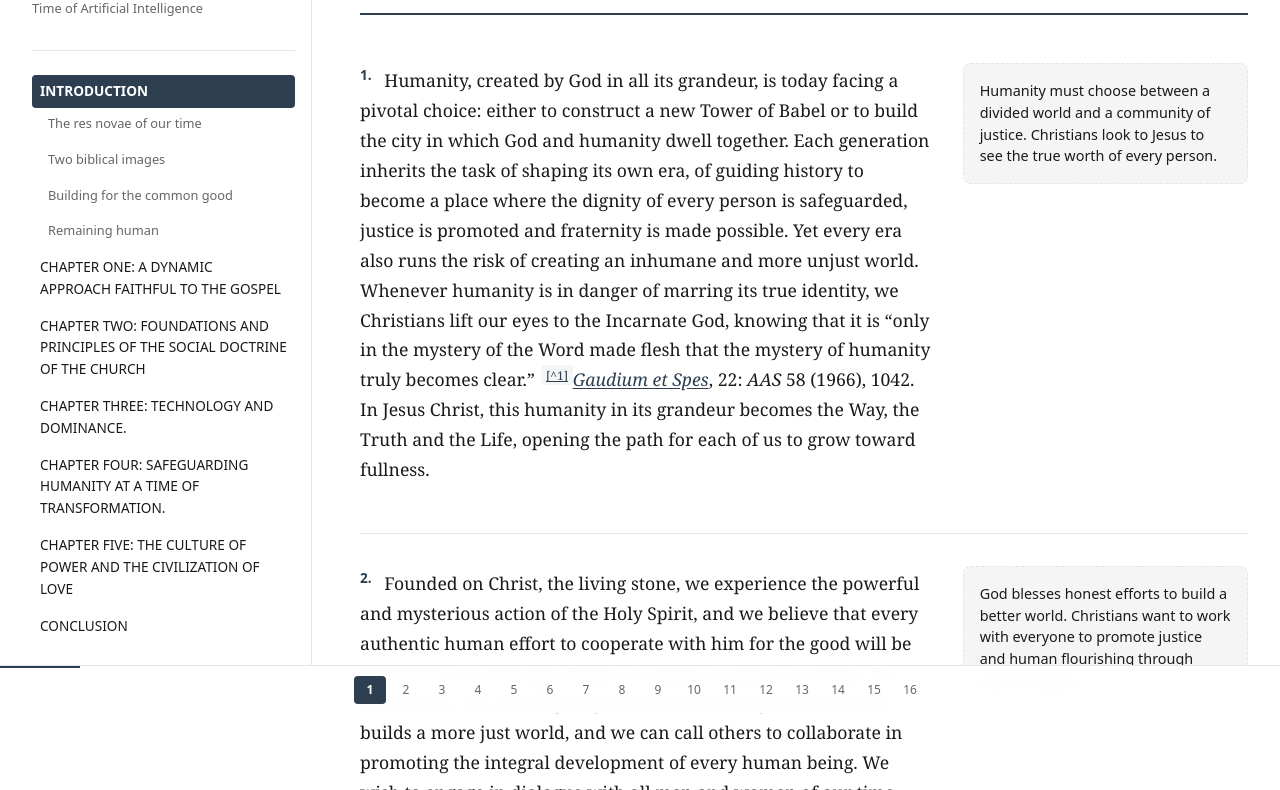
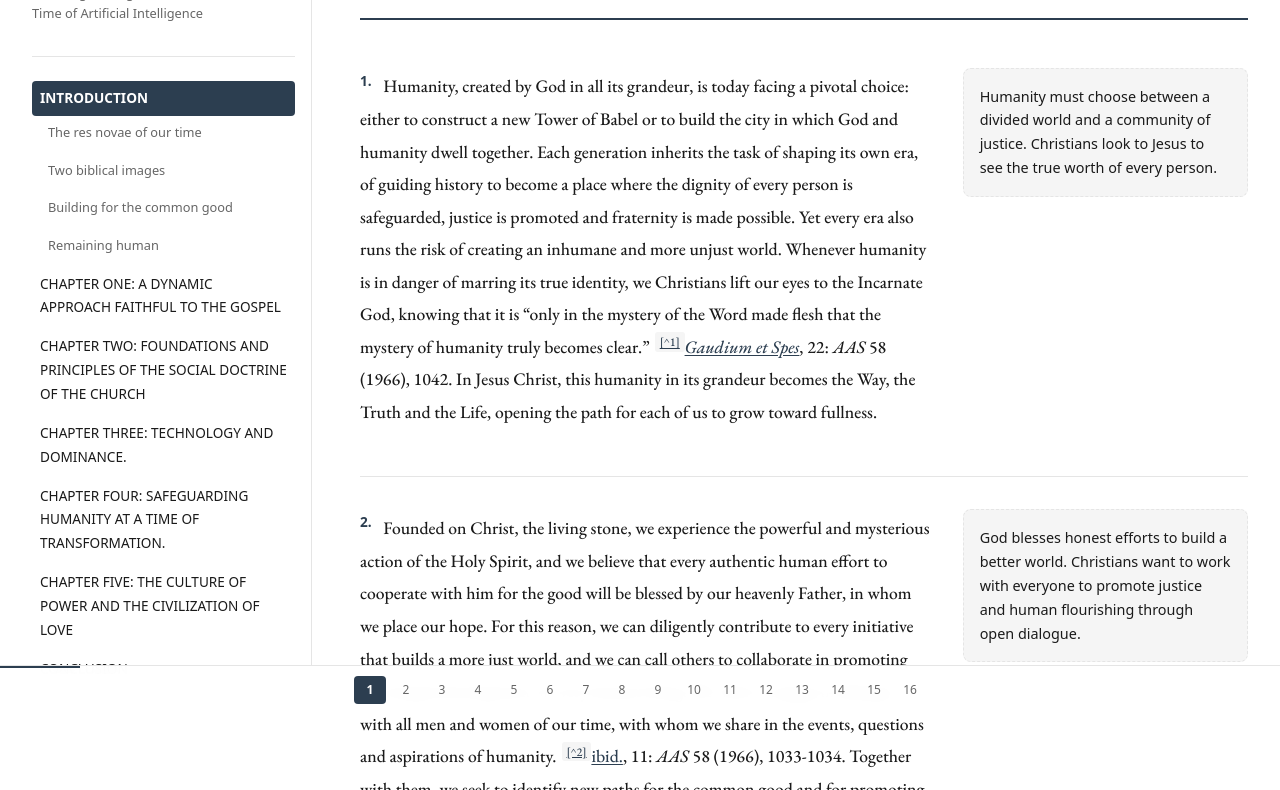
Before and after one commit to jerieljan/magnifica-humanitas, an Astro site: page /introduction in a window 1280 px wide. Shown: the part 87-877 px from the top of the page. Built offline with nearby package versions, Linux system fonts and the light colour scheme; Astro itself is replaced by a stand-in of ours.

Commit message:
style: set body text to EB Garamond and increase line heights
- Add EB Garamond variable font (400-800, italic/normal) via Google Fonts
- Update --font-serif to use EB Garamond
- Increase all line-height values by 0.15 site-wide
- Set paragraph-main font-weight to 475 for optimal legibility

```diff
--- a/src/layouts/Layout.astro
+++ b/src/layouts/Layout.astro
@@ -14,6 +14,9 @@ const pageTitle = title ? `${title} — ${manifest.meta.title}` : manifest.meta.
   <meta charset="UTF-8" />
   <meta name="viewport" content="width=device-width, initial-scale=1.0" />
   <title>{pageTitle}</title>
+  <link rel="preconnect" href="https://fonts.googleapis.com">
+  <link rel="preconnect" href="https://fonts.gstatic.com" crossorigin>
+  <link href="https://fonts.googleapis.com/css2?family=EB+Garamond:ital,wght@0,400..800;1,400..800&display=swap" rel="stylesheet">
   <style>
     /* Inline critical layout styles to avoid FOUC */
     .page-container {
--- a/src/styles/global.css
+++ b/src/styles/global.css
@@ -1,6 +1,6 @@
 /* Global Styles */
 :root {
-  --font-serif: Georgia, 'Times New Roman', serif;
+  --font-serif: "EB Garamond", serif;
   --font-sans: system-ui, -apple-system, BlinkMacSystemFont, 'Segoe UI', Roboto, sans-serif;
   --color-text: #1a1a1a;
   --color-bg: #ffffff;
@@ -28,7 +28,7 @@ body {
   font-family: var(--font-sans);
   color: var(--color-text);
   background: var(--color-bg);
-  line-height: 1.6;
+  line-height: 1.75;
   -webkit-font-smoothing: antialiased;
 }
 
@@ -36,7 +36,7 @@ body {
 h1, h2, h3, h4 {
   font-family: var(--font-sans);
   font-weight: 600;
-  line-height: 1.3;
+  line-height: 1.45;
   color: var(--color-accent);
 }
 
@@ -100,7 +100,7 @@ a:hover {
   font-size: 0.8rem;
   color: var(--color-muted);
   margin-top: 0.25rem;
-  line-height: 1.4;
+  line-height: 1.55;
 }
 
 .sidebar-nav ul {
@@ -204,7 +204,8 @@ a:hover {
 .paragraph-main {
   font-family: var(--font-serif);
   font-size: 1.1rem;
-  line-height: 1.7;
+  line-height: 1.85;
+  font-weight: 475;
 }
 
 .para-number {
@@ -249,7 +250,7 @@ a:hover {
   border-radius: 8px;
   padding: 0.75rem;
   font-size: 0.85rem;
-  line-height: 1.5;
+  line-height: 1.65;
   font-family: var(--font-sans);
   box-shadow: 0 4px 12px rgba(0,0,0,0.1);
   z-index: 100;
@@ -276,7 +277,7 @@ a:hover {
 .paragraph-enrichment {
   font-family: var(--font-sans);
   font-size: 0.9rem;
-  line-height: 1.5;
+  line-height: 1.65;
 }
 
 .enrichment-card {
@@ -310,7 +311,7 @@ a:hover {
   gap: 0.75rem;
   margin-bottom: 1rem;
   font-size: 0.9rem;
-  line-height: 1.5;
+  line-height: 1.65;
 }
 
 .footnote-item .fn-id {
```
